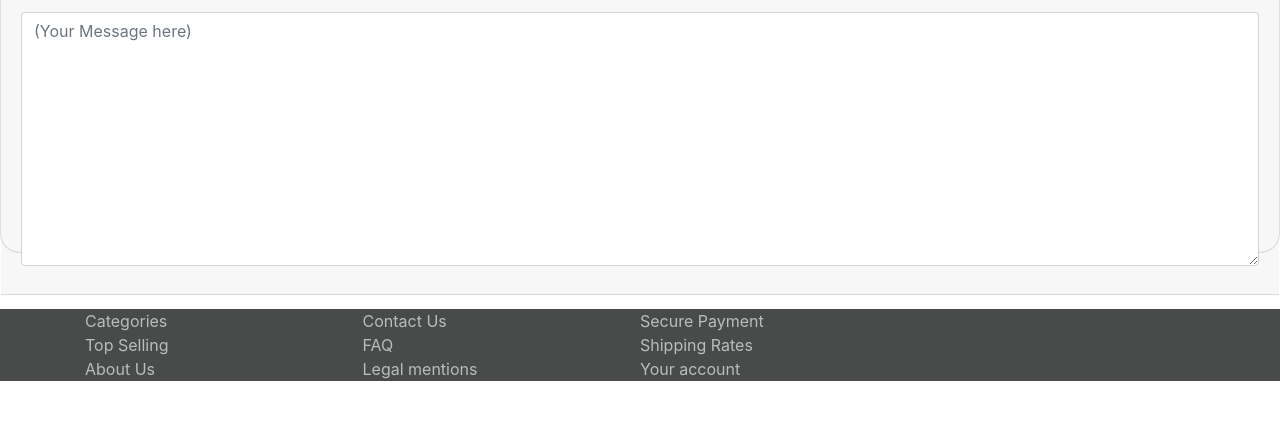
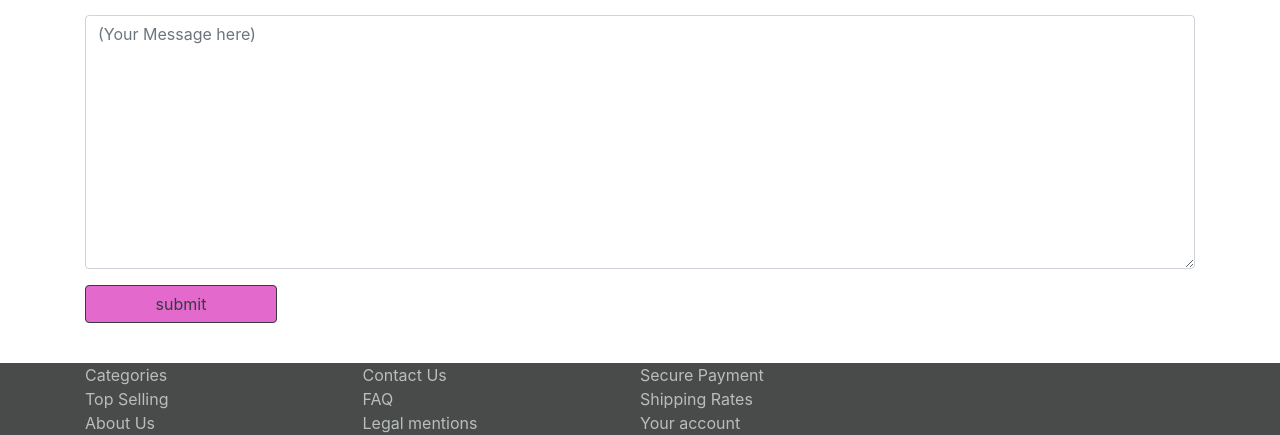
Before and after one commit to Mussuranae/Dreamer, a PHP site: page / in a window 1280 px wide. Shown: the part 1746-2181 px from the top of the page. Before the commit the page ends 2127 px from the top, so only its background shows below. Run offline with PHP 8.4, Linux system fonts and the light colour scheme.

Commit message:
modifcontact

```diff
--- a/index.html
+++ b/index.html
@@ -224,10 +224,7 @@
 
  <!--ContactUs-->
     <Section id="ContactUs">
-        <div id="container">
-
-                <div class="card text-leftr">
-                    <div class="card-header" >
+        <div class="container">
             <a class="ContactUs"> Contact Us</a>
 
             <br />
@@ -247,11 +244,13 @@
                     <textarea class="form-control" id="message" placeholder="(Your Message here)" rows="10"></textarea>
                 </div>
             </form>
+            <div class="row">
+                    <div class="col-4">
+                        <button type="submit" class="btn btn-outline-dark">submit</button>
                     </div>
             </div>
             <br />
 
-            </div>
         </div>
      </Section>
 
--- a/style.css
+++ b/style.css
@@ -29,7 +29,7 @@
     margin-right: 3rem;
     margin-bottom: 1rem;
     float:left;
-    background-color: #FF8C00;
+    background-color: #E36ACC;
 }
 
 .card img
```
Lines whose indentation alone changed are shown as unchanged.
